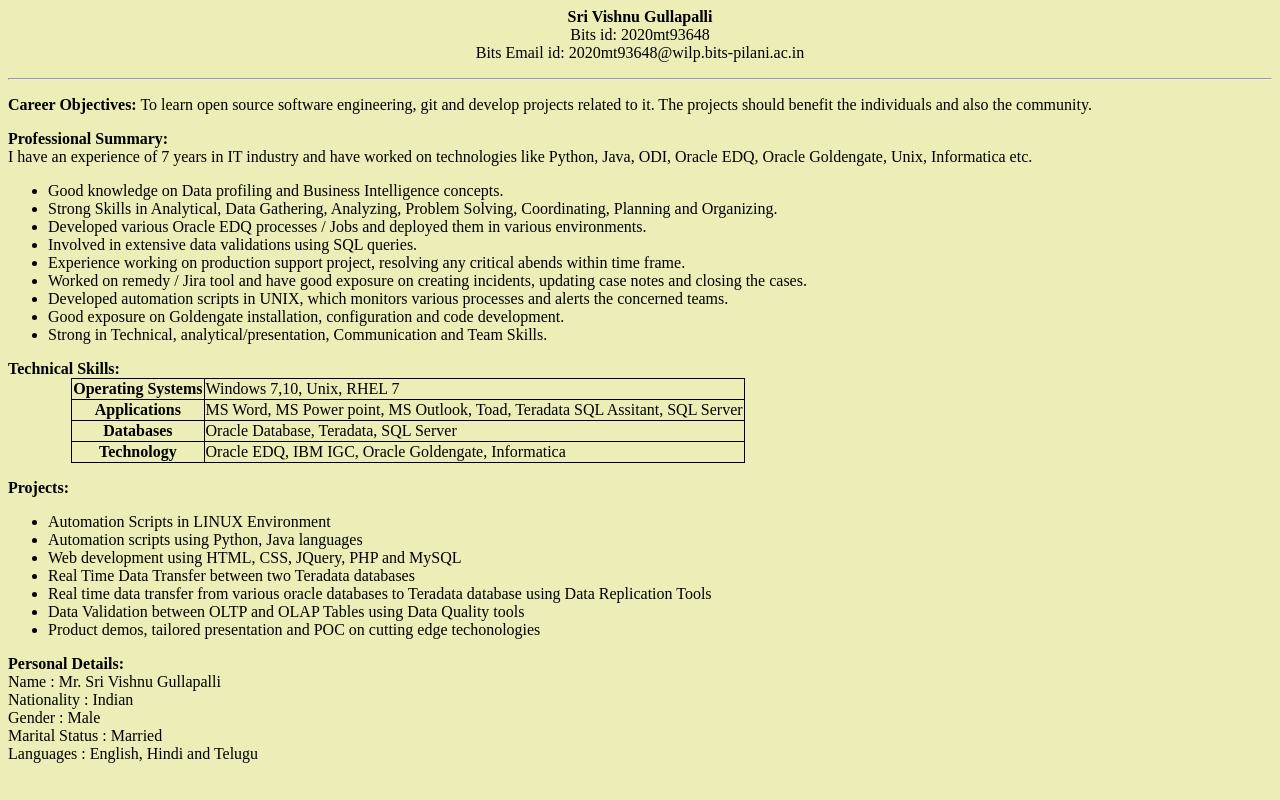
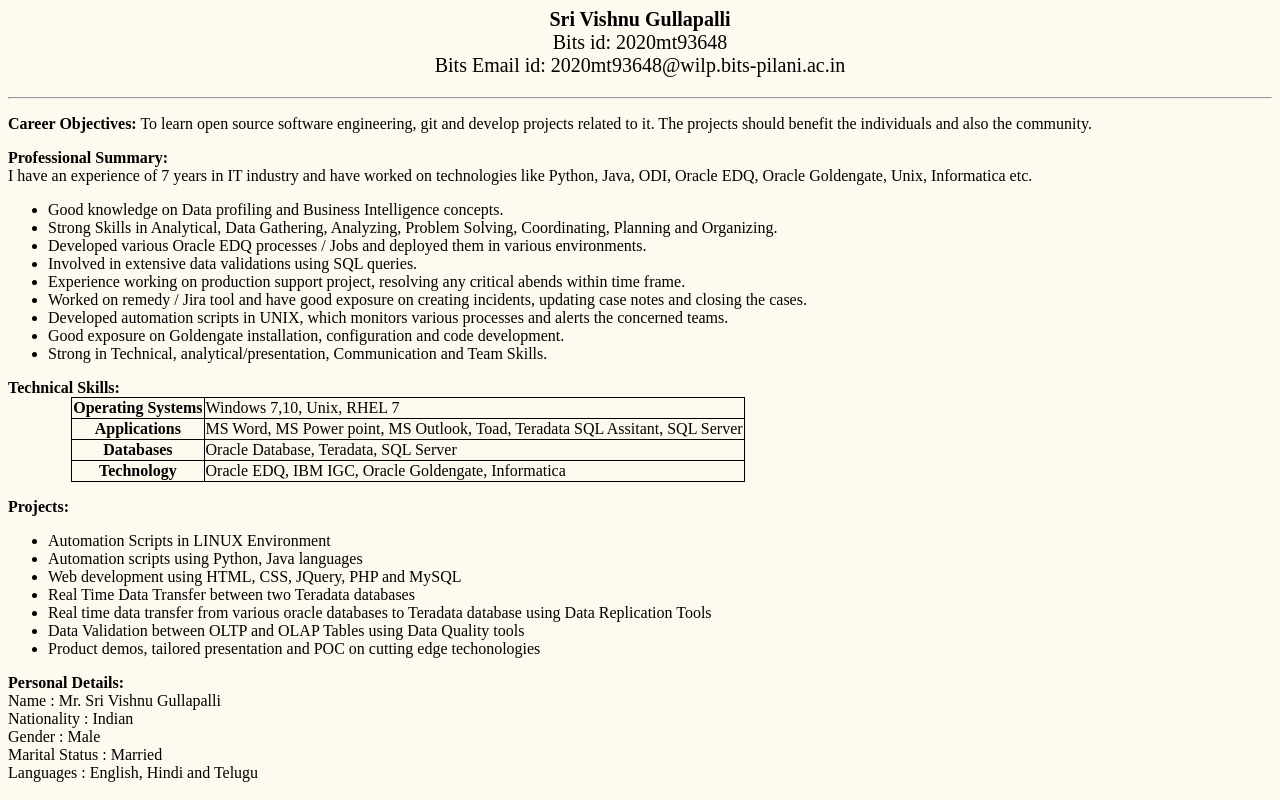
Before and after one commit to srivishnu-g/srivishnu-g.github.io, a plain HTML site: page index.html in a window 1280 px wide. Drawn offline with Linux system fonts and the light colour scheme.

Commit message:
Update index.html

```diff
--- a/index.html
+++ b/index.html
@@ -6,6 +6,7 @@
 		#heading{
 			text-align:center;
 			width:100%;
+			font-size:20px;
 
 		}
 
@@ -18,7 +19,7 @@
 		}
 
 		body{
-			background-color:#ECEDB7;
+			background-color:#FFFAF0;
 		}
 
 	</style>
```
